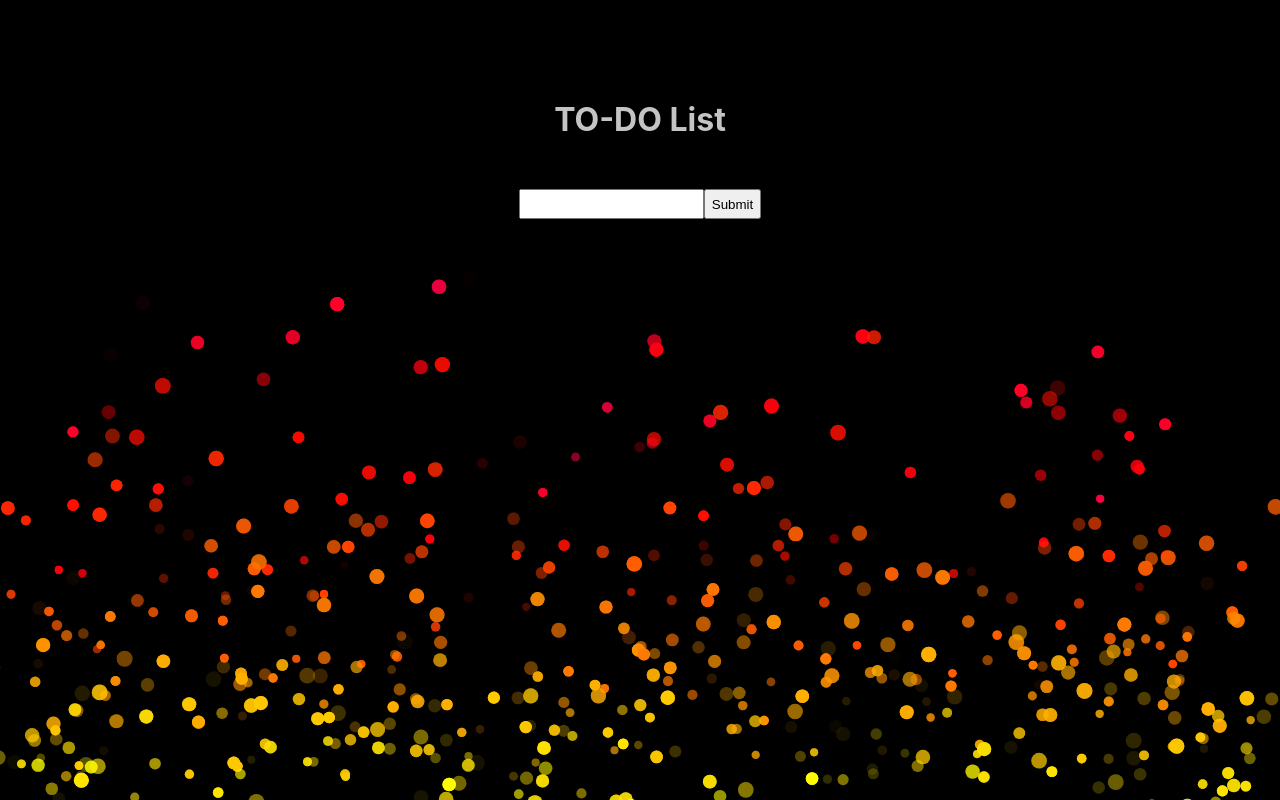
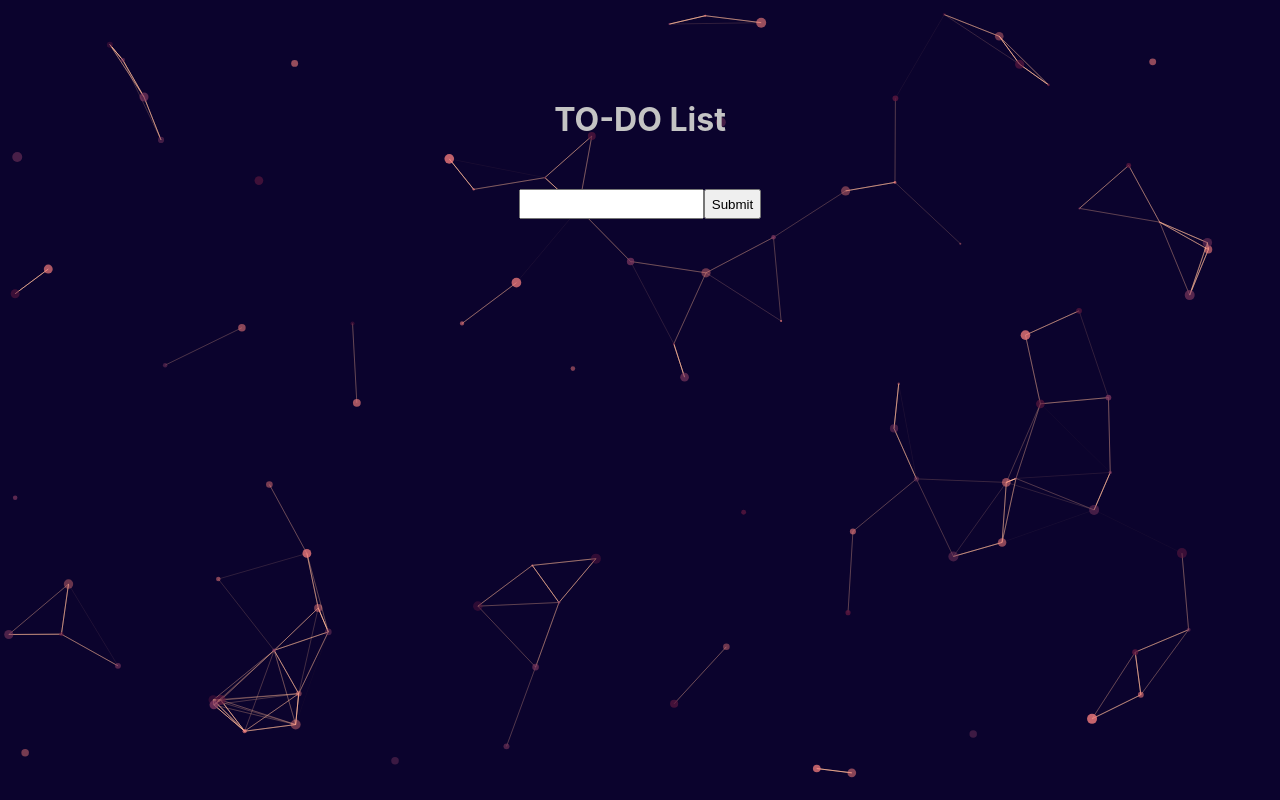
Before and after one commit to daneng1/basicReactForm, a React (Create React App) app: page / in a window 1280 px wide. Built offline with nearby package versions, Linux system fonts and the light colour scheme.

Commit message:
changed particle js to different animation

```diff
--- a/src/App.js
+++ b/src/App.js
@@ -5,12 +5,12 @@ import Particles from "react-tsparticles";
 
 function App() {
   const particlesInit = (main) => {
-    console.log(main)
-  }
+    console.log(main);
+  };
 
   const particlesLoaded = (container) => {
-    console.log(container)
-  }
+    console.log(container);
+  };
   const [input, setInput] = useState("");
   const [alert, setAlert] = useState(false);
   const [todo, setTodo] = useState([]);
@@ -62,113 +62,52 @@ function App() {
             loaded={particlesLoaded}
             options={{
               fpsLimit: 60,
+              background: {
+                color: "#0b032d",
+              },
+              backgroundMode: {
+                enable: true,
+              },
               particles: {
-          number: {
-            value: 0,
-            density: {
+                color: {
+                  value: ["#f67e7d", "#843b62", "#621940"],
+                },
+                links: {
+                  color: "#ffb997",
                   enable: true,
-              value_area: 800
-            }
                 },
-          color: {
-            value: "#ffff00",
+                move: {
+                  enable: true,
+                  speed: 3,
+                },
+                size: {
+                  value: 5,
+                  random: {
+                    enable: true,
+                    minimumValue: 1,
+                  },
                   animation: {
                     enable: true,
-              speed: -70,
-              sync: true
-            }
+                    speed: 6,
+                    minimumValue: 1,
                   },
-          shape: {
-            type: "circle"
                 },
                 opacity: {
-            value: 1,
-            random: false,
-            animation: {
+                  value: 0.8,
+                  random: {
                     enable: true,
-              speed: 0.5,
-              minimumValue: 0,
-              sync: false
-            }
+                    minimumValue: 0.4,
                   },
-          size: {
-            value: 8,
-            random: { enable: true, minimumValue: 4 },
-            animation: {
-              enable: false,
-              speed: 20,
-              minimumValue: 4,
-              sync: false
-            }
                 },
-          life: {
-            duration: {
-              value: 2
               },
-            count: 1
-          },
-          move: {
-            angle: {
-              value: 45,
-              offset: 0
-            },
-            enable: true,
-            gravity: {
-              enable: true,
-              acceleration: -0.5
-            },
-            speed: 10,
-            direction: "top",
-            random: false,
-            straight: false,
-            size: true,
-            outModes: {
-              default: "destroy",
-              bottom: "none"
-            },
-            attract: {
-              enable: false,
-              distance: 300,
-              rotate: {
-                x: 600,
-                y: 1200
-              }
-            }
-          }
-        },
-        interactivity: {
-          detectsOn: "canvas",
-          events: {
-            resize: true
-          }
-        },
-        detectRetina: true,
-        background: {
-          color: "#000000"
-        },
-        emitters: {
-          direction: "top",
-          rate: {
-            quantity: 50,
-            delay: 0.01
-          },
-          size: {
-            width: 100,
-            height: 10
-          },
-          position: {
-            x: 50,
-            y: 100
-          }
-        }
             }}
           />
-    {alert &&
+          {alert && (
             <div id="alert">
               <p>Please enter some text</p>
               <button onClick={() => setAlert(false)}>&times;</button>
             </div>
-          }
+          )}
           <h1 id="header">TO-DO List</h1>
           <form id="input-form" onSubmit={handleSubmit}>
             <input
@@ -186,9 +125,11 @@ function App() {
             {todo
               ? todo.map((todo) => (
                   <div key={todo._id}>
-                    <div className={
+                    <div
+                      className={
                         todo.complete ? "row_complete" : "row_incomplete"
-                        }>
+                      }
+                    >
                       <p
                         title={todo.task}
                         onClick={() => toggleComplete(todo._id)}
```
Lines whose indentation alone changed are shown as unchanged.
